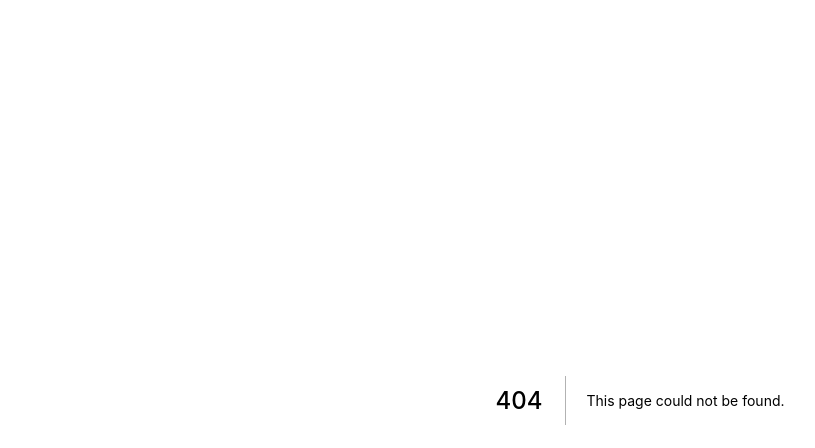
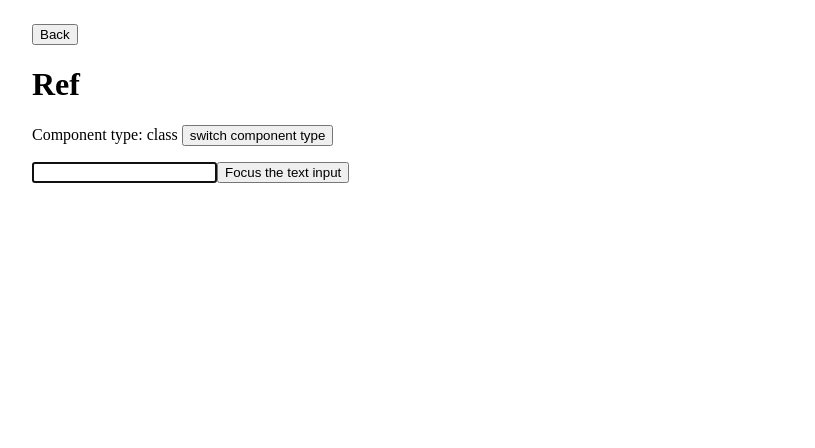
Before and after one commit to shawnrivers/learning-memo-web, a Next.js app: page /react/ref in a window 1280 px wide. Before the commit this address had no page. Shown: the top 448 px of the page, without its empty margins (0-815 px from the left). Built offline with nearby package versions, Linux system fonts and the light colour scheme.

Commit message:
Add Ref page

```diff
--- /dev/null
+++ b/components/templates/RefPage/components/class.tsx
@@ -0,0 +1,51 @@
+import * as React from 'react';
+
+class CustomTextInput extends React.Component {
+  textInput: React.RefObject<HTMLInputElement>;
+
+  constructor(props) {
+    super(props);
+    this.textInput = React.createRef();
+    this.focusTextInput = this.focusTextInput.bind(this);
+    console.log('[Child] props:', props);
+  }
+
+  focusTextInput() {
+    this.textInput.current.focus();
+  }
+
+  componentDidMount() {
+    console.log('[Child] textInput ref:', this.textInput.current);
+  }
+
+  render() {
+    return (
+      <div>
+        <input type='text' ref={this.textInput} />
+        <input
+          type='button'
+          value='Focus the text input'
+          onClick={this.focusTextInput}
+        />
+      </div>
+    );
+  }
+}
+
+export class AutoFocusTextInputClass extends React.Component {
+  textInput: React.RefObject<CustomTextInput>;
+
+  constructor(props) {
+    super(props);
+    this.textInput = React.createRef();
+  }
+
+  componentDidMount() {
+    this.textInput.current.focusTextInput();
+    console.log('[Parent] textInput ref:', this.textInput.current);
+  }
+
+  render() {
+    return <CustomTextInput ref={this.textInput} />;
+  }
+}
--- /dev/null
+++ b/components/templates/RefPage/components/function.tsx
@@ -0,0 +1,38 @@
+import * as React from 'react';
+
+const CustomTextInput = React.forwardRef<
+  HTMLInputElement,
+  {
+    onClick: () => void;
+  }
+>((props, ref) => {
+  React.useEffect(() => {
+    console.log('[Child] props:', props);
+    console.log('[Child] ref:', ref);
+  }, []);
+
+  return (
+    <div>
+      <input type='text' ref={ref} />
+      <input
+        type='button'
+        value='Focus the text input'
+        onClick={props.onClick}
+      />
+    </div>
+  );
+});
+
+export const AutoFocusTextInputFunction: React.FC = () => {
+  const textInput = React.useRef<HTMLInputElement>(null);
+  const handleFocus = React.useCallback(() => {
+    textInput.current.focus();
+  }, []);
+
+  React.useEffect(() => {
+    handleFocus();
+    console.log('[Parent] textInput ref:', textInput.current);
+  }, []);
+
+  return <CustomTextInput ref={textInput} onClick={handleFocus} />;
+};
--- /dev/null
+++ b/components/templates/RefPage/index.tsx
@@ -0,0 +1,32 @@
+import * as React from 'react';
+import { TopicPage } from '../TopicPage';
+import { AutoFocusTextInputClass } from './components/class';
+import { AutoFocusTextInputFunction } from './components/function';
+
+export const RefPage: React.FC = () => {
+  const [componentType, setComponentType] = React.useState<
+    'class' | 'function'
+  >('class');
+
+  return (
+    <TopicPage heading='Ref'>
+      <div>
+        <p>
+          Component type: {componentType}{' '}
+          <button
+            onClick={() =>
+              setComponentType(componentType === 'class' ? 'function' : 'class')
+            }
+          >
+            switch component type
+          </button>
+        </p>
+        {componentType === 'class' ? (
+          <AutoFocusTextInputClass />
+        ) : (
+          <AutoFocusTextInputFunction />
+        )}
+      </div>
+    </TopicPage>
+  );
+};
--- a/constants/routes.ts
+++ b/constants/routes.ts
@@ -35,6 +35,10 @@ export const learningReactRoutes: RouteType[] = [
     to: '/react/suspense',
     name: 'Suspense',
   },
+  {
+    to: '/react/ref',
+    name: 'Ref',
+  },
 ];
 
 export const learningJSRoutes: RouteType[] = [
--- /dev/null
+++ b/pages/react/ref.tsx
@@ -0,0 +1,3 @@
+import { RefPage } from '../../components/templates/RefPage';
+
+export default RefPage;
```
